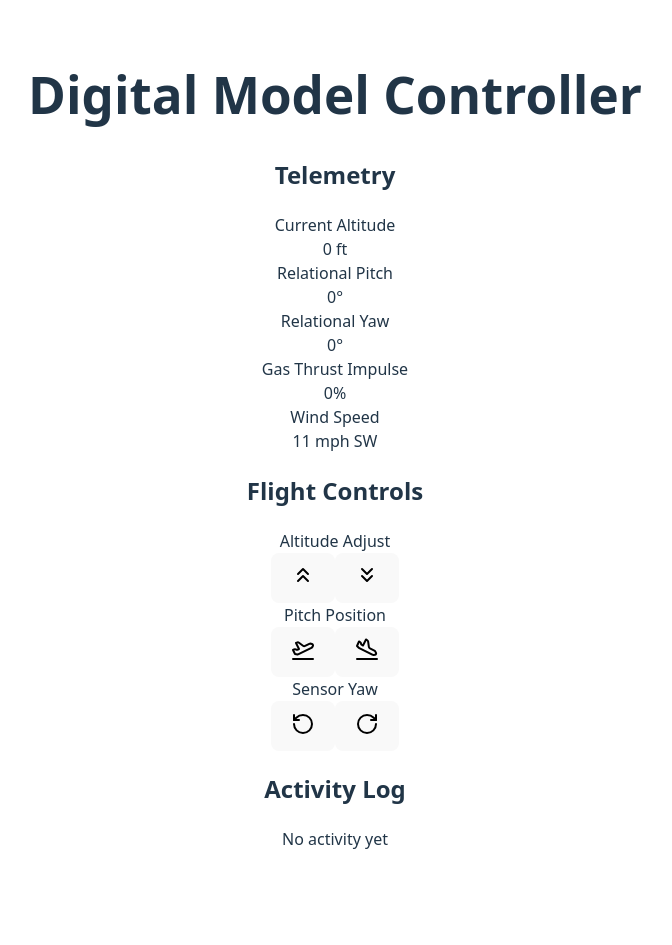
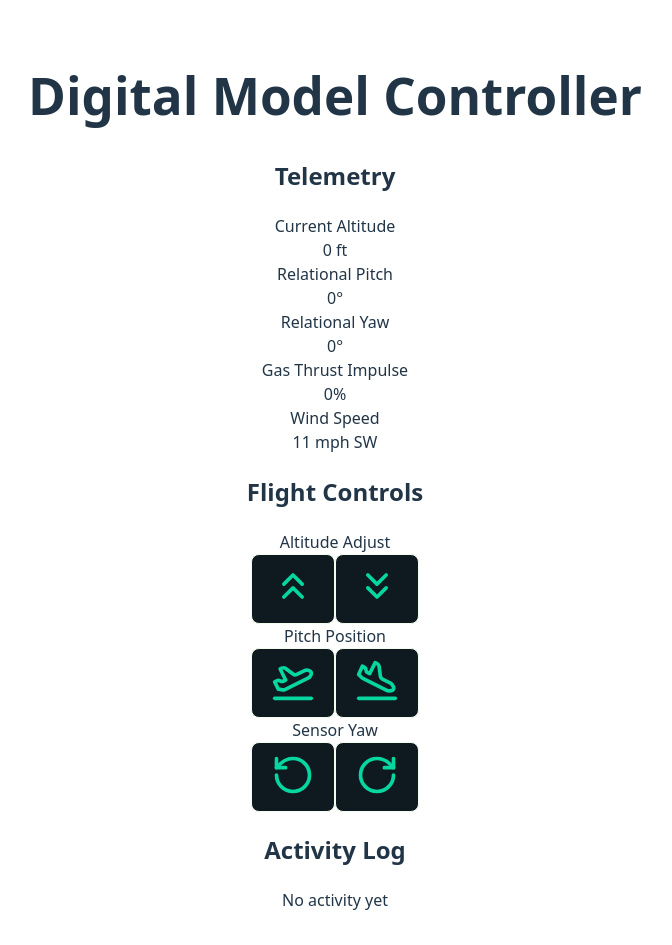
Before and after one commit to tkdguy85/model-controller, a React (Vite) app in the folder frontend/: page /model-controller/controls in a window 1280 px wide. Shown: the whole page, without its empty margins (305-977 px from the left). Before the commit the page ends 883 px from the top, so only its background shows below. Built offline with nearby package versions, Linux system fonts and the light colour scheme.

Commit message:
Updated color library and icon styling queues

```diff
--- a/frontend/src/components/ControllerInputs.jsx
+++ b/frontend/src/components/ControllerInputs.jsx
@@ -8,7 +8,7 @@ function ControllerInputs(props) {
       onMouseDown={onPress}
       className='controller-input-button'
     >
-      <Icon size={24} />
+      <Icon size={44} />
     </button>
   )
 }
--- a/frontend/src/css/controller-inputs.css
+++ b/frontend/src/css/controller-inputs.css
@@ -1 +1,8 @@
 /* TODO - Setup up generic button styling and then update to match design */
+.controller-input-button {
+  color: var(--primary-emerald);
+  border: solid 1px var(--primary-white);
+  background-color: var(--primary-bg);
+  border-radius: 8px;
+  padding: 0.6em 1.2em;
+}
--- a/frontend/src/css/index.css
+++ b/frontend/src/css/index.css
@@ -11,6 +11,14 @@
   text-rendering: optimizeLegibility;
   -webkit-font-smoothing: antialiased;
   -moz-osx-font-smoothing: grayscale;
+
+  --primary-bg: #0f1a20;
+  --primary-white: #f3fcf0;
+  --primary-alert: #f42c04;
+  --primary-yellow: #ffd23f;
+  --primary-emerald: #06d6a0;
+  --primary-pink: #b27092;
+  --primary-indigo: #540d62;
 }
 
 /* TODO - Set up CSS color variables */
--- a/frontend/src/css/model-controller.css
+++ b/frontend/src/css/model-controller.css
@@ -1 +1,4 @@
 /* TODO - Setup up generic button styling and then update to match design */
+.model-controller-content {
+  border: solid 1px #fff;
+}
```
